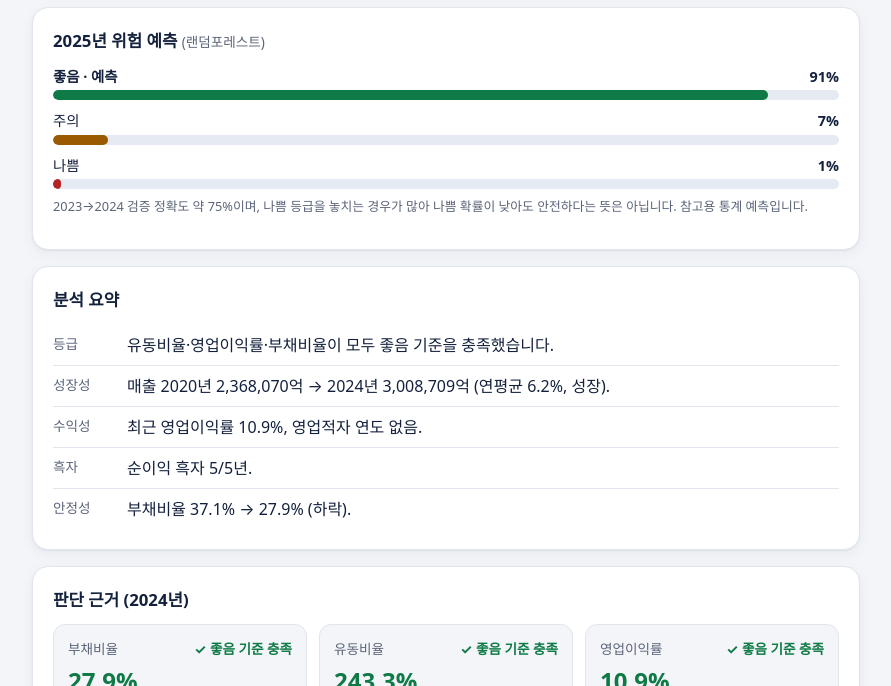
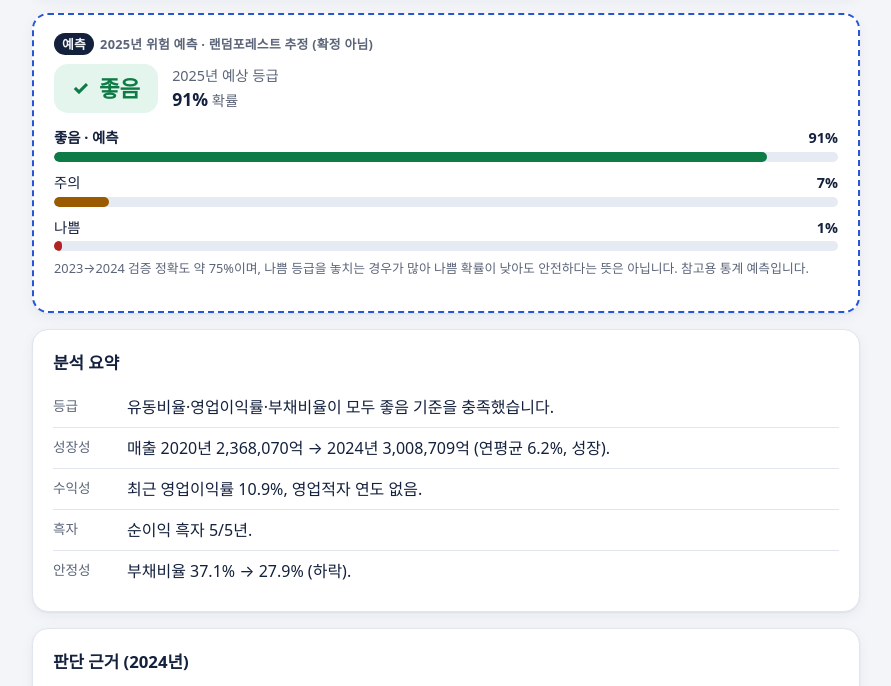
Before and after one commit to yurichoi0907/busil, a plain HTML site: page index.html in a window 1280 px wide. Shown: the part 414-1100 px from the top of the page, without its empty margins (194-1085 px from the left). Drawn offline with Linux system fonts and the light colour scheme.

Commit message:
현재 등급과 2025년 예측 구분 강화, 매출 시작 연도 표시 수정
Co-Authored-By: Claude Sonnet 5.5 <noreply@anthropic.com>

```diff
--- a/index.html
+++ b/index.html
@@ -73,6 +73,15 @@ td.sp{width:90px;text-align:center}
 .err .ic{font-size:1.4rem}
 .cand{margin-top:10px}
 .mut{color:var(--mut);font-size:.85rem;font-weight:400}
+.bw{display:flex;flex-direction:column;gap:6px}
+.tl{font-size:.8rem;font-weight:700;color:var(--mut);letter-spacing:.02em}
+.tl i{font-style:normal;background:var(--fg);color:var(--bg);padding:2px 8px;border-radius:999px;margin-right:6px}
+.card.fc{border:2px dashed var(--brand)}
+.fc .top{display:flex;align-items:center;gap:14px;flex-wrap:wrap;margin-bottom:14px}
+.fc .badge{font-size:1.4rem;padding:8px 18px}
+.fc .badge .ic{font-size:1.2rem}
+.fc .cap{font-size:.9rem;color:var(--mut)}
+.fc .cap b{color:var(--fg);font-size:1.1rem}
 .pred{display:grid;gap:10px}
 .pl{display:flex;justify-content:space-between;font-size:.9rem;margin-bottom:3px}
 .pr.on .pl{font-weight:800}
@@ -152,7 +161,7 @@ function analyze(name){
    {t:"영업이익률",v:last(mar),c:"5% 이상",pass:ok(last(mar))&&last(mar)>=5}];
   const info={cagr,profit:ni.filter(x=>x>0).length,niCount:ni.length,loss:d.o.filter(x=>ok(x)&&x<0).length,
     debtFirst:debt.find(ok),debtLast:last(debt),curLast:last(cur),marLast:last(mar),
-    revFirst:rv[0],revLast:last(rv),yearFirst:d.y[0],yearLast:last(d.y),count:d.y.length};
+    revFirst:rv[0],revLast:last(rv),revYearFirst:d.y[d.r.findIndex(ok)],revYearLast:d.y[d.r.length-1-[...d.r].reverse().findIndex(ok)],yearFirst:d.y[0],yearLast:last(d.y),count:d.y.length};
   return {name,code:d.c,level,items,info,years:d.y,ofs:!!d.ofs,
     rows:[["매출",d.r],["영업이익",d.o],["순이익",d.n],["자산",d.a],["부채",d.l],["자본",d.e]]};
 }
@@ -175,7 +184,7 @@ function summarize(r){
   }
   if(i.revFirst>0&&i.cagr!=null){
     const dir=i.cagr>=3?"성장":i.cagr>=0?"정체":"감소";
-    out.push(["성장성",`매출 ${i.yearFirst}년 ${fmt(i.revFirst)}억 → ${i.yearLast}년 ${fmt(i.revLast)}억 (연평균 ${i.cagr.toFixed(1)}%, ${dir}).`]);
+    out.push(["성장성",`매출 ${i.revYearFirst}년 ${fmt(i.revFirst)}억 → ${i.revYearLast}년 ${fmt(i.revLast)}억 (연평균 ${i.cagr.toFixed(1)}%, ${dir}).`]);
   }
   if(ok(i.marLast))out.push(["수익성",`최근 영업이익률 ${pct(i.marLast)}`+(i.loss?`, ${i.count}년 중 영업적자 ${i.loss}년.`:`, 영업적자 연도 없음.`)]);
   if(i.niCount)out.push(["흑자",`순이익 흑자 ${i.profit}/${i.niCount}년.`]);
@@ -199,9 +208,11 @@ function spark(a){
 // 다음 해 예측 카드. 2024년 등급이 보류인 기업은 예측 대상이 아님
 function predCard(r){
   const m=PRED.meta||{}, p=(PRED.p||{})[r.name];
-  if(!p)return `<section class="card"><h2>${m.year||""}년 예측</h2><p class="mut">등급이 보류된 기업은 예측 대상에서 제외됩니다.</p></section>`;
-  const L=["좋음","주의","나쁨"], top=p.indexOf(Math.max(...p));
-  return `<section class="card"><h2>${m.year}년 위험 예측 <span class="mut">(랜덤포레스트)</span></h2>
+  if(!p)return `<section class="card fc"><h2>${m.year||""}년 예측</h2><p class="mut">등급이 보류된 기업은 예측 대상에서 제외됩니다.</p></section>`;
+  const L=["좋음","주의","나쁨"], top=p.indexOf(Math.max(...p)), tl=L[top];
+  return `<section class="card fc"><div class="tl" style="margin-bottom:10px"><i>예측</i>${m.year}년 위험 예측 · 랜덤포레스트 추정 (확정 아님)</div>
+   <div class="top"><div class="badge ${tl}"><span class="ic" aria-hidden="true">${ICON[tl]}</span>${tl}</div>
+   <div class="cap">${m.year}년 예상 등급<br><b>${p[top]}%</b> 확률</div></div>
    <div class="pred">${L.map((l,i)=>`<div class="pr ${l}${i===top?' on':''}"><div class="pl"><span>${l}${i===top?' · 예측':''}</span><b>${p[i]}%</b></div><div class="bar"><i style="width:${p[i]}%"></i></div></div>`).join("")}</div>
    <p class="note">2023→2024 검증 정확도 약 ${m.acc}%이며, 나쁨 등급을 놓치는 경우가 많아 나쁨 확률이 낮아도 안전하다는 뜻은 아닙니다. 참고용 통계 예측입니다.</p></section>`;
 }
@@ -218,9 +229,9 @@ function render(r){
    +`<div class="m na"><div class="t"><span>순이익 흑자 연수</span></div><div class="v">${r.info.niCount?r.info.profit+"/"+r.info.niCount+"년":"–"}</div><div class="d">참고 지표 (등급에 미반영)</div></div>`;
   $("out").innerHTML=`
   <section class="card"><div class="hero">
-    <div class="badge ${r.level}"><span class="ic" aria-hidden="true">${ICON[r.level]}</span>${r.level==="보류"?"판정 보류":r.level}</div>
+    <div class="bw"><div class="tl"><i>현재</i>${r.info.yearLast}년 실제 등급</div><div class="badge ${r.level}"><span class="ic" aria-hidden="true">${ICON[r.level]}</span>${r.level==="보류"?"판정 보류":r.level}</div></div>
     <div class="meta"><div class="name">${esc(r.name)}<span class="code">${esc(r.code)}</span></div>
-      <div class="yr">${r.info.yearLast}년 기준 · ${r.info.count}개년 분석</div>
+      <div class="yr">공시 재무 기준 · ${r.info.count}개년 분석</div>
       <div class="scale" role="img" aria-label="등급 ${r.level}">${["나쁨","주의","좋음"].map(l=>`<span class="${l} ${l===r.level?'on':''}">${l}</span>`).join("")}</div></div>
   </div></section>
   ${predCard(r)}
```
